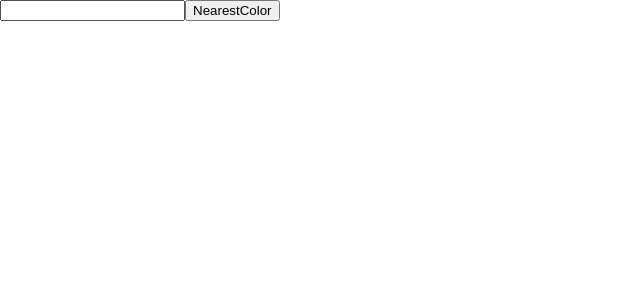
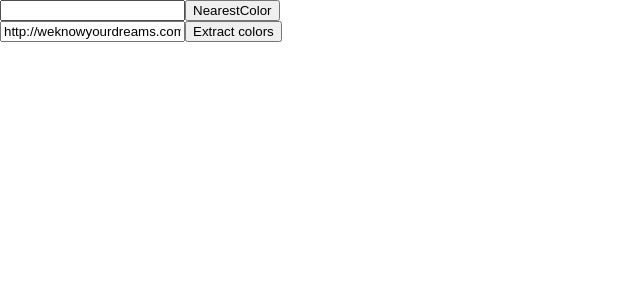
Before and after one commit to DennisTimmers01/color-scan, a React (Create React App) app: page / in a window 1280 px wide. Shown: the top 300 px of the page, without its empty margins (0-640 px from the left). Built offline with nearby package versions, Linux system fonts and the light colour scheme.

Commit message:
added color extraction functionality

```diff
--- a/package.json
+++ b/package.json
@@ -4,6 +4,7 @@
   "private": true,
   "dependencies": {
     "nearest-color": "^0.4.1",
+    "node-fetch": "^1.7.3",
     "node-vibrant": "^3.0.0-alpha.2",
     "react": "^16.0.0",
     "react-dom": "^16.0.0"
--- a/src/App.js
+++ b/src/App.js
@@ -1,6 +1,8 @@
 import React, { Component } from 'react'
 import nearestColor from 'nearest-color'
+import Vibrant from 'node-vibrant'
 import NearestColorForm from './components/NearestColorForm'
+import ExtractColorForm from './components/ExtractColorForm'
 
 class App extends Component {
   constructor (props) {
@@ -11,12 +13,15 @@ class App extends Component {
         yellow: '#ff0',
         blue: '#00f'
       },
+      vibrantColors: ['rgb(243, 22, 10)'],
       nearestColorValue: '',
-      nearestColorResult: ''
+      nearestColorResult: '',
+      imageUrl: 'http://weknowyourdreams.com/images/autumn/autumn-02.jpg'
     }
 
     this.changeHandler = this.changeHandler.bind(this)
     this.getNearestColor = this.getNearestColor.bind(this)
+    this.extractColorFromImage = this.extractColorFromImage.bind(this)
   }
 
   getNearestColor (e) {
@@ -29,12 +34,26 @@ class App extends Component {
     })
   }
 
+  extractColorFromImage (e) {
+    e.preventDefault(e)
+    const { imageUrl, vibrantColors } = this.state
+    Vibrant.from(imageUrl).getPalette()
+      .then(palette => this.convertToRGB(palette.Vibrant._rgb[0], palette.Vibrant._rgb[1], palette.Vibrant._rgb[2]))
+      .then(palette => this.setState({
+        vibrantColors: [...vibrantColors, palette]
+      }))
+  }
+
   changeHandler ({ target }) {
     this.setState({ [target.name]: target.value })
   }
 
+  convertToRGB (r, g, b) {
+    return `rgb(${r}, ${g}, ${b})`
+  }
+
   render () {
-    const { nearestColorValue } = this.state
+    const { nearestColorValue, imageUrl } = this.state
     return (
       <div className='App'>
         <NearestColorForm
@@ -42,6 +61,11 @@ class App extends Component {
           onChange={this.changeHandler}
           onSubmit={this.getNearestColor}
         />
+        <ExtractColorForm
+          value={imageUrl}
+          onChange={this.changeHandler}
+          onSubmit={this.extractColorFromImage}
+        />
       </div>
     )
   }
--- /dev/null
+++ b/src/components/ExtractColorForm.js
@@ -0,0 +1,15 @@
+import React from 'react'
+
+const ExtractColorForm = ({onSubmit, onChange, value}) => (
+  <form onSubmit={onSubmit}>
+    <input
+      type='text'
+      name='imageUrl'
+      value={value}
+      onChange={onChange}
+    />
+    <button>Extract colors</button>
+  </form>
+)
+
+export default ExtractColorForm
```
Also changed, not shown: 1 other file (tests, documents, lock files or other folders).
